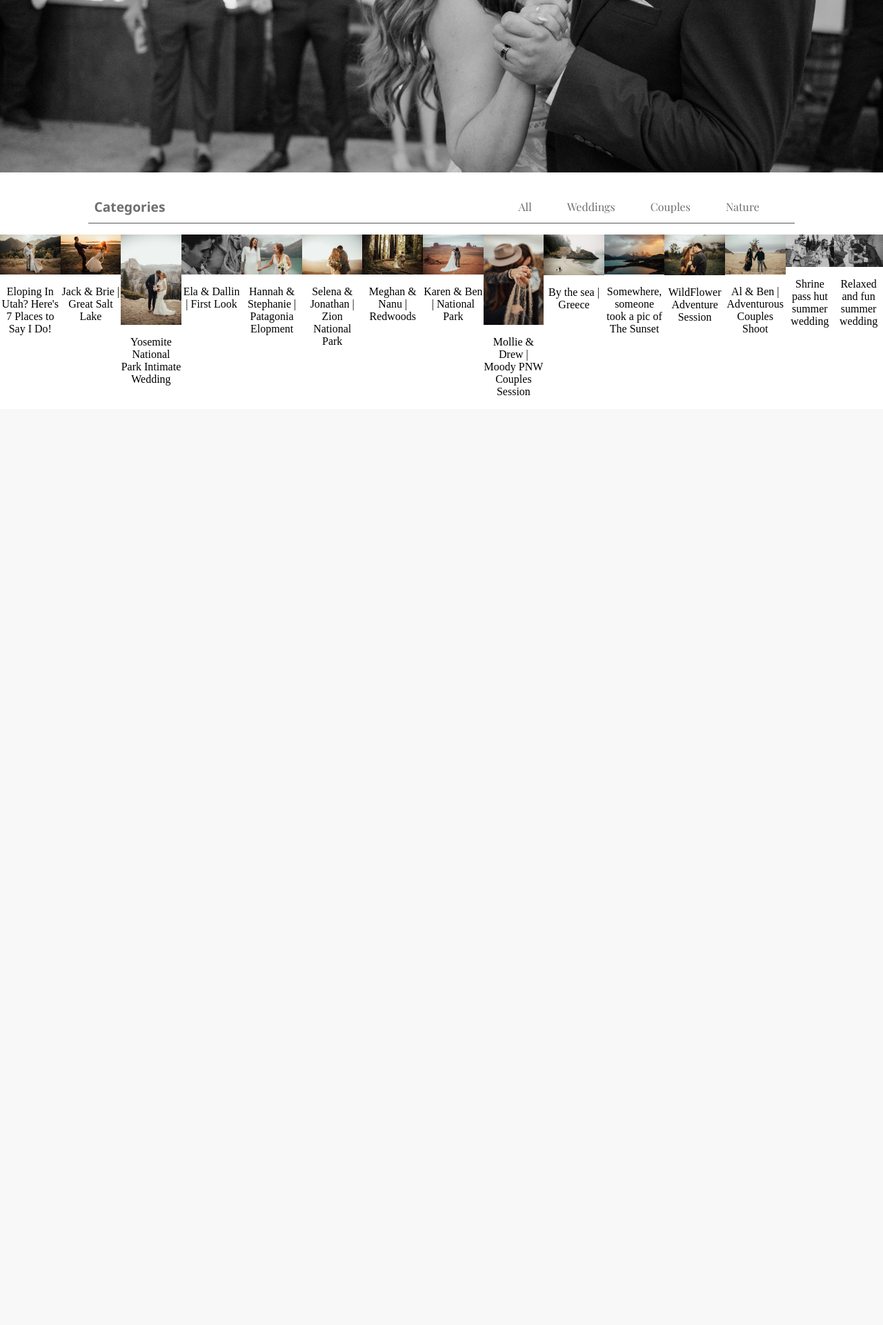
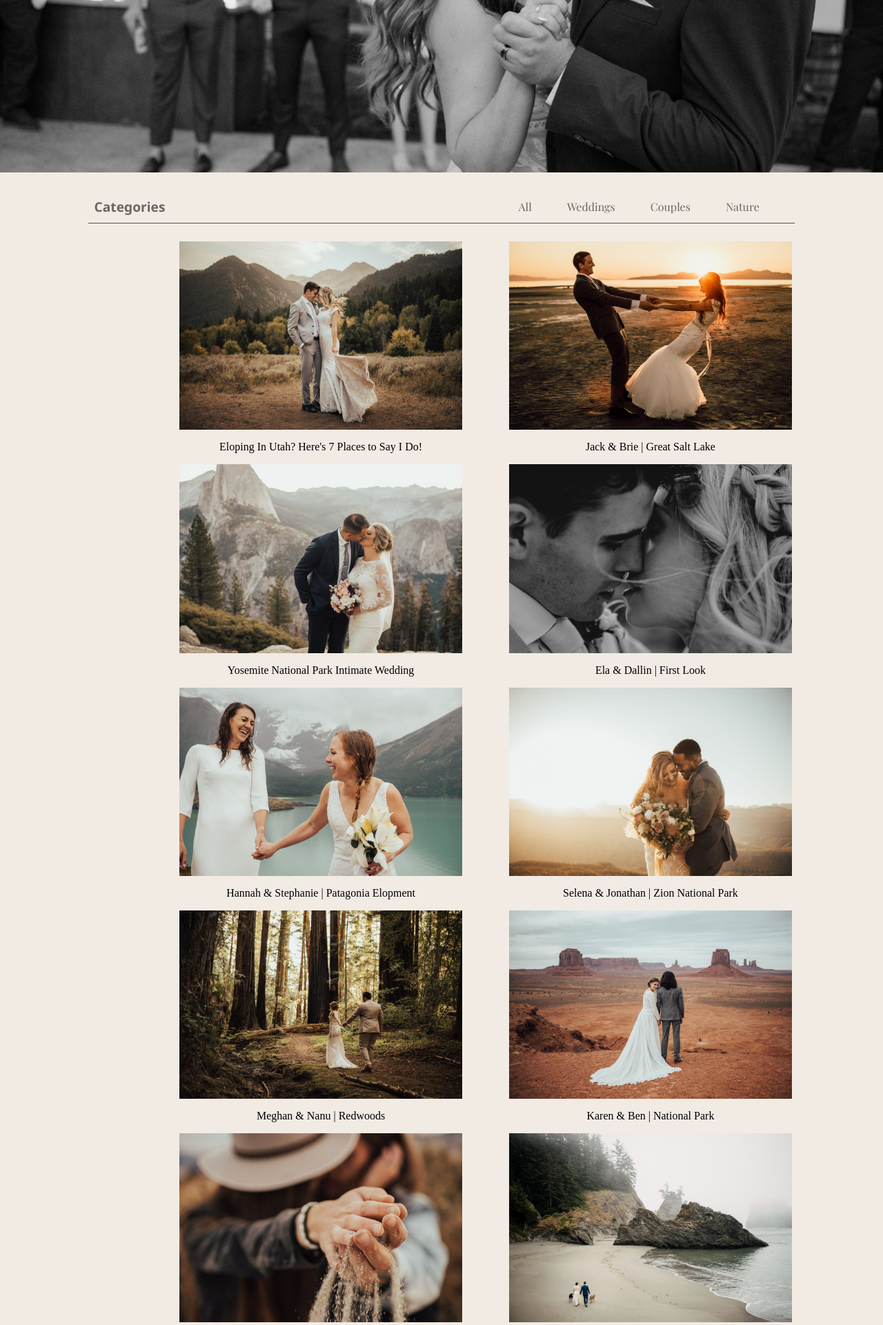
Before and after one commit to drenushashoshi/Photographer-Website, a PHP site: page /Portofolio.html in a window 1280 px wide. Shown: the part 450-2371 px from the top of the page at 69% size. Before the commit the page ends 1023 px from the top, so only its background shows below. Run offline with PHP 8.4, Linux system fonts and the light colour scheme.

Commit message:
Did the main Portofolio
Added some pictures. And arranged the divs. Also added the footer to the site with some minimal changes

```diff
--- a/Portofolio.css
+++ b/Portofolio.css
@@ -1,6 +1,7 @@
 html {
     width: 100%;
     margin: 0px;
+    background-color: #F1EBE4;
 }
 
 body {
@@ -111,20 +112,61 @@ header img {
     opacity: 1;
 }
 
-.portofoliopics {
+.portofoliopics{
+    justify-content: space-evenly;
+    justify-self: center;
+    flex-wrap: wrap;
+    margin-top: 10px;
+    width: 80%;
+    margin-left: 10%;
     display: flex;
-    width: 100%;
-    justify-content: space-evenly;
+    align-self: center;
+    margin-bottom: 10%;
 }
 
 .portofoliopics > div {
     display: flex;
     flex-direction: column;
-    align-items: center;
+    justify-content: center;
+    width: 40%;
+    height: fit-content;
+    z-index: 1;
+    overflow: hidden;
     text-align: center;
 }
-
-.portofoliopics img {
-    max-width: 100%;
-    height: auto;
+footer{
+    background-color: #737373;
+    display: flex;
+    width: 100%;
+    flex-direction: column;
+    justify-content: space-between;
+    align-items: center;
+    font-size: 15px;
+    position: relative;
+    z-index: 2;
+    color: white;
 }
+.footermain{
+    display: flex;
+    justify-content: space-between;
+    width: 90%;
+}
+.adresa{
+    display: flex;
+    flex-direction: column;
+    width: 300px;
+    justify-content: center;
+    font-size: 17px;
+    justify-content: space-around;
+    font-family: 'Gill Sans', 'Gill Sans MT', Calibri, 'Trebuchet MS', sans-serif;
+}
+.footerfoto{
+    margin-left: 20px;
+    display: flex;
+    width: max-content;
+    align-items: flex-end;
+    justify-content: space-evenly;
+}
+.footerfoto img{
+    margin: 10px;
+}
--- a/Portofolio.html
+++ b/Portofolio.html
@@ -81,11 +81,11 @@
             </div>
             <div>
                 <img src="Portofolio_Pictures/p10.png" alt="Photo">
-                <p>By the sea | Greece</p>
+                <p>By The Sea | Greece</p>
             </div>
             <div>
                 <img src="Portofolio_Pictures/p11.png" alt="Photo">
-                <p>Somewhere, someone took a pic of The Sunset</p>
+                <p>Somewhere, Someone Took A Pic Of The Sunset</p>
             </div>
             <div>
                 <img src="Portofolio_Pictures/p12.png" alt="Photo">
@@ -97,14 +97,42 @@
             </div>
             <div>
                 <img src="Portofolio_Pictures/p14.png" alt="Photo">
-                <p>Shrine pass hut summer wedding</p>
+                <p>Shrine Pass Hut Summer Wedding</p>
             </div>
             <div>
                 <img src="Portofolio_Pictures/p15.png" alt="Photo">
-                <p>Relaxed and fun summer wedding</p>
+                <p>Relaxed And Fun Summer Wedding</p>
+            </div>
+            <div>
+                <img src="Portofolio_Pictures/p16.png" alt="Photo">
+                <p>The Ultimate Elopment Packing List</p>
             </div>
         </div>
     </main>
+    <footer>
+        <hr style="color: black;">
+        <br>
+        <div class="logot">
+            <a href=""><img src="instagram1.png" alt="" width="40px" height="40px"></a>
+            <a href=""><img src="Facebook1.png" alt="" width="60px" height="40px"></a>
+            <a href=""><img src="Pinterest1.png" alt="" width="40px" height="40px"></a>
+        </div>
+        <div class="footermain">
+            <div class="adresa">
+                <p>CONTACT</p>
+                <p style="font-style: italic;">865-323-7622</p>
+                <p style="font-style: italic;">eladoe@gmail.com</p>
+                <hr>
+                Colorado, Arizona and Beyond
+                <p></p>
+            </div>
+            <div class="footerfoto">
+                <img src="footer1.png" alt="">
+                <img src="footer.png" alt="">
+            </div>
+        </div>
+        <p>Privacy Policy</p><br>
+    </footer>
 </body>
 
 </html>
```
Also changed, not shown: Portofolio_Pictures/p16.png (added), Portofolio_Pictures/p3.png, Portofolio_Pictures/p9.png, footer1.png (added).
